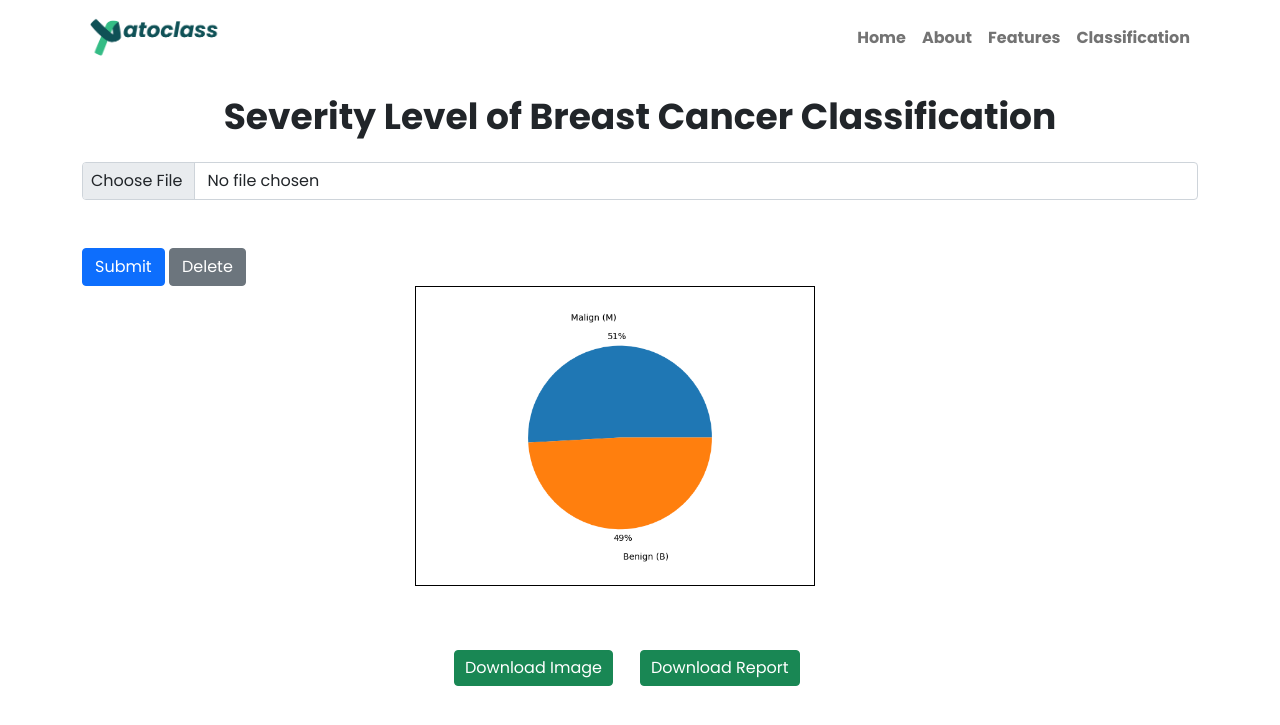
After one commit to rizkizidane917/breastCancer, a Flask app: page /classification in a window 1280 px wide. The commit adds this page. Shown: the top 725 px of the page. Run offline with Flask 2, Linux system fonts and the light colour scheme; some libraries are stand-ins or nearby versions.

Commit message:
Adding some feature

```diff
--- a/app.py
+++ b/app.py
@@ -1,23 +1,26 @@
 import os
-from re import S
-from flask import Flask, render_template, request, Response, redirect
-import io
 import numpy as np
 import joblib
+from openpyxl.workbook import workbook
 import pandas as pd
 import matplotlib
+from pandas.core.frame import DataFrame
 matplotlib.use('Agg')
 import matplotlib.pyplot as plt
-from matplotlib.backends.backend_agg import FigureCanvasAgg as FigureCanvas
-from matplotlib.figure import Figure
+from openpyxl import load_workbook
+from flask import Flask, render_template, request, redirect, send_file
 
 app = Flask(__name__)
 
 
-
-@app.route('/')
+@app.route('/', methods=['GET'])
 def main():
     return render_template('index.html')
+
+@app.route('/classification', methods=['GET'])
+def classification():
+    return render_template('classification.html')
+
 @app.route('/delete')
 def delete():
     directory = "./file/"
@@ -29,44 +32,148 @@ def delete():
     if os.path.isfile('static/plot.png') == True:
         os.remove('static/plot.png')
         plt.clf()
-        return redirect('/')
+        return redirect('/classification')
     else:
-        return redirect('/')
+        return redirect('/classification')
         pass
 
-@app.route('/', methods=['POST','GET'])
-def upload():
+#API INPUTs
+@app.route('/classification', methods=['POST'])
+def insertData():
+    try :
+        csv_File = request.files['csvFile']
+        csv_path = './file/' + csv_File.filename
+        csv_File.save(csv_path)
+        dt = pd.read_csv(csv_path)
+        data = dt
+        drop_list = ['id','perimeter_mean', 'radius_mean', 'compactness_mean', 'concave points_mean', 'radius_se', 'perimeter_se', 'radius_worst', 'perimeter_worst', 'compactness_worst', 'concavity_worst', 'compactness_se', 'concave points_se', 'texture_worst', 'area_worst']
+        data =  data.drop(drop_list, axis=1)
 
-    if os.path.isfile('static/plot.png') == True:
-        return redirect('/')
-    else:
-        try:
-            csv_File = request.files['csvFile']
-            csv_path = './file/' + csv_File.filename
-            csv_File.save(csv_path)
-            data = pd.read_csv(csv_path)
-            drop_list = ['id','perimeter_mean', 'radius_mean', 'compactness_mean', 'concave points_mean', 'radius_se', 'perimeter_se', 'radius_worst', 'perimeter_worst', 'compactness_worst', 'concavity_worst', 'compactness_se', 'concave points_se', 'texture_worst', 'area_worst']
-            data =  data.drop(drop_list, axis=1)
+        file = open("my_random_forest.joblib","rb")
+        model = joblib.load(file)
+        product_result = model.predict(data)
+        product_result = pd.DataFrame(product_result, columns=['diagnosis'])
+        # total prod
+        df = pd.DataFrame(data).count(axis=1)
+        totals = df.index
+        totals = [len(totals)]
+        print(type(totals))
 
-            file = open("my_random_forest.joblib","rb")
-            model = joblib.load(file)
-            product_result = model.predict(data)
-            product_result = pd.DataFrame(product_result, columns=['diagnosis'])
+        accurasi = '94%'
+        print(type(accurasi))
 
-            m = product_result[product_result['diagnosis'] == 1].count()
-            b = product_result[product_result['diagnosis'] == 0].count()
-            plot = np.append(m,b)
-            c_label = ["Malign (M)" , "Benign (B)"]
-            plt.pie(plot , labels = c_label)
+        m = product_result[product_result['diagnosis'] == 1].count()
+        b = product_result[product_result['diagnosis'] == 0].count()
+        plot = np.append(m,b)
+        c_label = ["Malign (M)" , "Benign (B)"]
+        plt.pie(plot , labels = c_label , autopct='%1.0f%%', pctdistance=1.1, labeldistance=1.3)
+        plt.savefig('static/plot.png')
+        os.remove(csv_path)
+        plt.clf()
 
-            show = plt.savefig('static/plot.png')
+        generate(dt,product_result,totals)
+        return redirect('/classification')
+    except PermissionError:
+        pass
+# GET DATA AND SAVE TO REPORT
+def generate(data, label, total_data):
+    data = data["id"]
+
+    total_data = pd.DataFrame(total_data)
+    label = label.diagnosis.replace([0,1],['B','M'])
+    data = pd.concat([data, label,total_data], axis=1)
+
+    data.columns = ['Id', 'Diagnosis','Total Data']
+
+    book = load_workbook('Template/Template.xlsx')
+    writer = pd.ExcelWriter('Report/Report.xlsx', engine='openpyxl')
+    writer.book = book
+
+    writer.sheets = dict((ws.title, ws)for ws in book.worksheets)
+    data.to_excel(writer, index=False, startrow=3)
+    book.save('Report/Report.xlsx')
+    return
+
+# API IMAGE
+@app.route('/image', methods=['GET'])
+def getImage():
+    filename = 'static/plot.png'
+    return send_file(filename, mimetype='image/png')
+
+# API REPORT
+@app.route('/report', methods=['GET'])
+def generate_report():
+    try:
+        filename = 'Report/Report.xlsx'
+        return send_file(filename, mimetype='text/csv')
+    except PermissionError:
+        pass
+
+
+if __name__ == '__main__':
+    app.run(port=5000, debug=True)
 
 
 
+# import os
+# from re import S
+# from flask import Flask, render_template, request, redirect
+# import numpy as np
+# import joblib
+# import pandas as pd
+# import matplotlib
+# matplotlib.use('Agg')
+# import matplotlib.pyplot as plt
 
+# app = Flask(__name__)
 
-        except PermissionError:
-            return redirect('/')
-    return redirect('/')
-if __name__ == '__main__':
-    app.run(port=3000, debug=True)
+# @app.route('/', methods=['GET'])
+# def main():
+#     return render_template('index.html')
+# @app.route('/delete')
+# def delete():
+#     directory = "./file/"
+#     files_in_directory = os.listdir(directory)
+#     filtered_files = [file for file in files_in_directory if file.endswith(".csv")]
+#     for file in filtered_files:
+#         path_to_file = os.path.join(directory, file)
+#         os.remove(path_to_file)
+#     if os.path.isfile('static/plot.png') == True:
+#         os.remove('static/plot.png')
+#         plt.clf()
+#         return redirect('/')
+#     else:
+#         return redirect('/')
+#         pass
+
+# @app.route('/', methods=['POST','GET'])
+# def upload():
+
+#     if os.path.isfile('static/plot.png') == True:
+#         return redirect('/predict')
+#     else:
+#         try:
+#             csv_File = request.files['csvFile']
+#             csv_path = './file/' + csv_File.filename
+#             csv_File.save(csv_path)
+#             data = pd.read_csv(csv_path)
+#             drop_list = ['id','perimeter_mean', 'radius_mean', 'compactness_mean', 'concave points_mean', 'radius_se', 'perimeter_se', 'radius_worst', 'perimeter_worst', 'compactness_worst', 'concavity_worst', 'compactness_se', 'concave points_se', 'texture_worst', 'area_worst']
+#             data =  data.drop(drop_list, axis=1)
+
+#             file = open("my_random_forest.joblib","rb")
+#             model = joblib.load(file)
+#             product_result = model.predict(data)
+#             product_result = pd.DataFrame(product_result, columns=['diagnosis'])2
+
+#             m = product_result[product_result['diagnosis'] == 1].count()
+#             b = product_result[product_result['diagnosis'] == 0].count()
+#             plot = np.append(m,b)
+#             c_label = ["Malign (M)" , "Benign (B)"]
+#             plt.pie(plot , labels = c_label , autopct='%1.0f%%', pctdistance=1.1, labeldistance=1.3)
+
+#             show = plt.savefig('static/plot.png')
+#         except PermissionError:
+#             return redirect('/')
+#     return redirect('/')
+# if __name__ == '__main__':
+#     app.run(port=5000, debug=True)
--- /dev/null
+++ b/static/css/style.css
@@ -0,0 +1,157 @@
+@import url('https://fonts.googleapis.com/css2?family=Poppins:wght@200;300;400;500;600;700&display=swap');
+
+* {
+  margin: 0;
+  padding: 0;
+  font-family: 'Poppins', sans-serif;
+}
+html {
+  scroll-behavior: smooth;
+}
+
+#section-header {
+  min-height: 100vh;
+  width: 100%;
+  background-color: #faedc6;
+  /* background: linear-gradient(rgba(4, 9, 30, 0.3), rgba(4, 9, 30, 0.2)), #FAEDC6; */
+  /* background-position: center;
+  background-size: cover;
+  position: relative; */
+}
+.fixed-top.scrolled {
+  background: white !important;
+  transition: white 200ms linear;
+}
+.text-box {
+  width: 90%;
+  color: black;
+  position: absolute;
+  top: 50%;
+  left: 50%;
+  transform: translate(-50%, -50%);
+}
+.text-box h1 {
+  font-size: 30px;
+}
+.text-box p {
+  font-size: 14px;
+}
+.logo {
+  width: 147px;
+  height: 49px;
+}
+.advis {
+  width: 400px;
+  height: 178px;
+}
+.icons {
+  width: 90px;
+  height: 60px;
+  position: relative;
+  top: 100px;
+  padding: 9px 20px;
+  transition: 0.2s;
+}
+.icons:hover {
+  transition: 0.2s;
+  transform: scale(1.1);
+}
+/* Responsive */
+@media (max-width: 700px) {
+  .text-box h1 {
+    font-size: 20px;
+    line-height: 1.5;
+  }
+}
+/* About */
+#section-about {
+  width: 80%;
+  margin: auto;
+  padding-top: 100px;
+  min-height: 100vh;
+}
+#section-about h2 {
+  font-size: 28px;
+  font-weight: 500;
+}
+#section-about h3 {
+  font-size: 24px;
+}
+#section-about p {
+  font-weight: 300;
+  font-size: 14px;
+  line-height: 22px;
+  font-weight: 400;
+  padding: 10px;
+}
+.cancer-images {
+  width: 235px;
+  height: 235px;
+}
+.cancer-type-text {
+  font-size: 12px;
+}
+.tables {
+  background: #64b1f0;
+  border-radius: 10px;
+  margin-bottom: 5%;
+  padding: 10px 10px;
+  box-sizing: border-box;
+}
+
+/* app */
+#app {
+  width: 100%;
+  min-height: 100vh;
+  margin: auto;
+}
+.images {
+  border: 1px solid black;
+  width: 400px;
+  height: 300px;
+  margin-right: 50px;
+}
+.container h1 {
+  padding-top: 20px;
+  font-size: 36px;
+  font-weight: bold;
+}
+.start-tag {
+  display: inline-block;
+  text-decoration: none;
+  margin-top: 10px;
+  color: #fff;
+  background-color: #0f5156;
+  border: 1px solid #0f5156;
+  border-radius: 30px;
+  padding: 9px 25px;
+  font-size: 14px;
+  font-weight: bold;
+  position: relative;
+  transition: 0.2s;
+}
+.start-tag:hover {
+  border: 1px solid #0f5156;
+  background: #fff;
+  color: #0f5156;
+  transition: 0.2s;
+  transform: scale(1.1);
+}
+
+/* Button */
+#a {
+  padding: 5px 10px;
+}
+
+/* Section Feature */
+#section-feature {
+  padding-top: 100px;
+  min-height: 100vh;
+}
+span {
+  color: #5656a5;
+}
+/* Footer */
+footer {
+  padding-top: 20%;
+}
--- /dev/null
+++ b/templates/classification.html
@@ -0,0 +1,63 @@
+<!DOCTYPE html>
+<html lang="en">
+  <head>
+    <meta charset="UTF-8" />
+    <meta http-equiv="X-UA-Compatible" content="IE=edge" />
+    <meta name="viewport" content="width=device-width, initial-scale=1.0" />
+    <link href="https://cdn.jsdelivr.net/npm/bootstrap@5.1.3/dist/css/bootstrap.min.css" rel="stylesheet" integrity="sha384-1BmE4kWBq78iYhFldvKuhfTAU6auU8tT94WrHftjDbrCEXSU1oBoqyl2QvZ6jIW3" crossorigin="anonymous" />
+    <link rel="stylesheet" href="{{ url_for('static', filename='css/style.css') }}" />
+    <title>Document</title>
+  </head>
+  <body>
+    <!-- Application -->
+    <section id="section-classification">
+      <nav class="navbar navbar-expand-lg navbar-light bg-transparent">
+        <div class="container">
+          <a class="navbar-brand" href="#"> <img class="logo" src="{{ url_for('static', filename='assets/logo.png') }}" /></a>
+          <button class="navbar-toggler" type="button" data-toggle="collapse" data-target="#navbarNav" aria-controls="navbarNav" aria-expanded="false" aria-label="Toggle navigation">
+            <span class="navbar-toggler-icon"></span>
+          </button>
+          <div class="collapse navbar-collapse" id="navbarNav">
+            <ul class="navbar-nav ms-auto fw-bold">
+              <li class="nav-item active">
+                <a class="nav-link" href="http://127.0.0.1:5000/">Home</a>
+              </li>
+              <li class="nav-item">
+                <a class="nav-link" href="http://127.0.0.1:5000/#section-about">About</a>
+              </li>
+              <li class="nav-item">
+                <a class="nav-link" href="http://127.0.0.1:5000/#section-feature">Features</a>
+              </li>
+              <li class="nav-item">
+                <a class="nav-link" href="http://127.0.0.1:5000/classification">Classification</a>
+              </li>
+            </ul>
+          </div>
+        </div>
+      </nav>
+      <div class="container">
+        <h1 class="fw-bold text-center">Severity Level of Breast Cancer Classification</h1>
+        <div class="row">
+          <form class="pt-3" method="post" enctype="multipart/form-data">
+            <input type="file" accept=".csv" name="csvFile" class="form-control ps-2" />
+            <input type="submit" value="Submit" class="btn btn-primary btn-block mt-5" name="submit" />
+            <a href="http://127.0.0.1:5000/delete" class="btn btn-secondary mt-5">Delete</a>
+          </form>
+          <div class="text-center">
+            <img id="image" class="images mb-3" src="http://127.0.0.1:5000/image" onerror="this.style.display='none'" />
+          </div>
+          <div class="row justify-content-center">
+            <div class="col col-md-2">
+              <a id="a" class="btn btn-success btn-block mt-5" id="images" href="http://127.0.0.1:5000/image" download>Download Image</a>
+            </div>
+            <div class="col col-md-2">
+              <a id="a" class="btn btn-success btn-block mt-5" href="http://127.0.0.1:5000/report" download>Download Report</a>
+            </div>
+          </div>
+        </div>
+      </div>
+    </section>
+    <script src="https://cdn.jsdelivr.net/npm/bootstrap@5.1.3/dist/js/bootstrap.bundle.min.js" integrity="sha384-ka7Sk0Gln4gmtz2MlQnikT1wXgYsOg+OMhuP+IlRH9sENBO0LRn5q+8nbTov4+1p" crossorigin="anonymous"></script>
+    <script src="{{ url_for('static', filename='js/main.js') }}"></script>
+  </body>
+</html>
```
Also changed, not shown: forest.py (deleted, +0 -26 lines), templates/about.html (deleted, +0 -11 lines), templates/index.html (+95 -16 lines), tets.txt (added, +73 -0 lines), README.md, package-lock.json (added), static/assets/benign.png (added), static/assets/bg.jpg (added), static/assets/example.png (added), static/assets/logo.png (added), static/assets/malign.png (added), static/plot.png (added), 2 other files.
